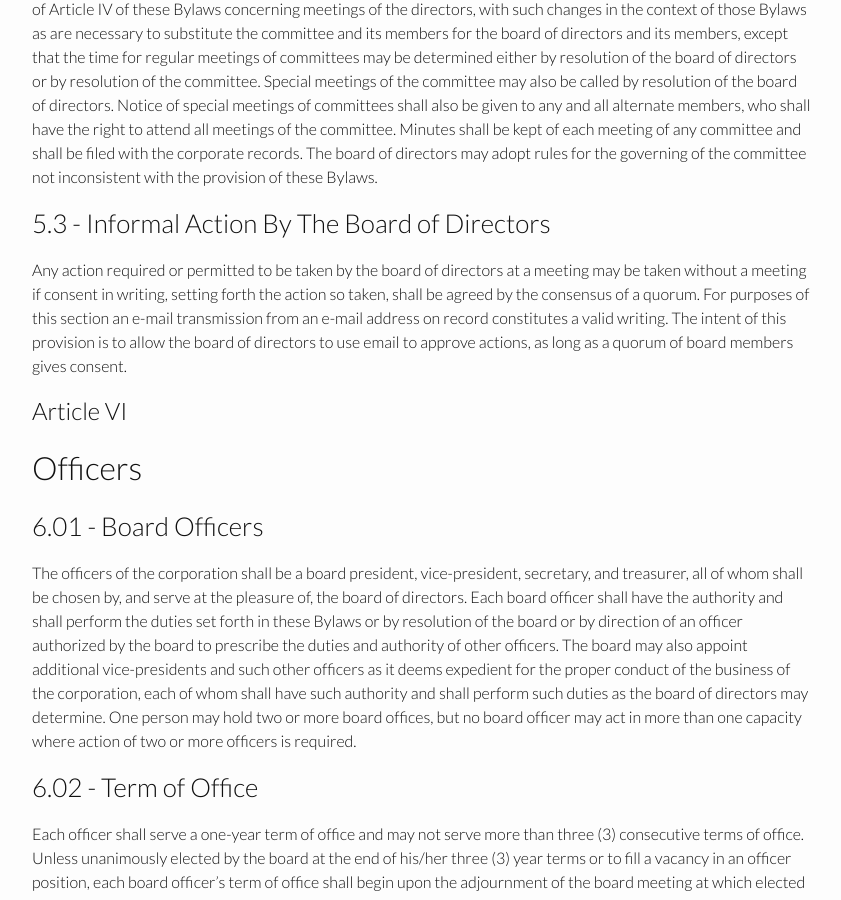
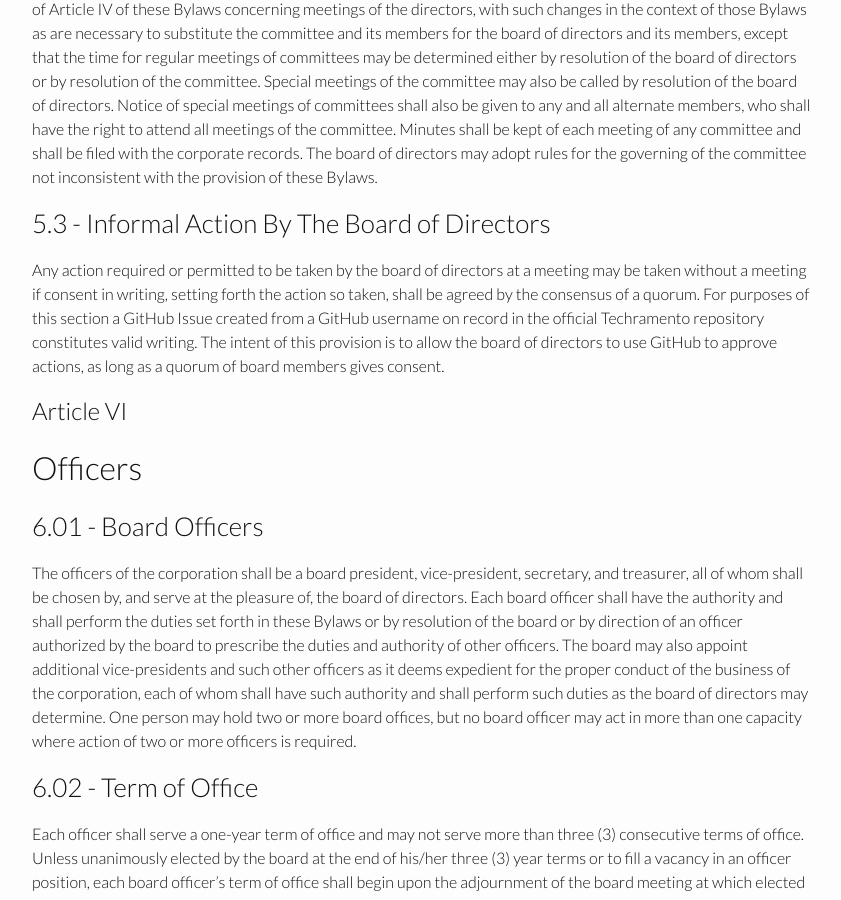
Before and after one commit to techramento/techramento.github.io, a Jekyll site: the page built from BYLAWS.md, in a window 1280 px wide and 900 px high, scrolled down 6274 px. Shown: the whole window, without its empty margins (218-1059 px from the left). Built offline with Jekyll 4.4.1, drawn with Linux system fonts in a browser that asks for light colours.

Commit message:
Change Informal Action requirements to allow GitHub Issues usage
As an open-source organization, we have chosen to prefer GitHub Issues as a
way to conduct business requiring board discussion or votes.

```diff
--- a/BYLAWS.md
+++ b/BYLAWS.md
@@ -194,7 +194,7 @@ Meetings and action of the committees shall be governed by and held and taken in
 
 ### 5.3 - Informal Action By The Board of Directors
 
-Any action required or permitted to be taken by the board of directors at a meeting may be taken without a meeting if consent in writing, setting forth the action so taken, shall be agreed by the consensus of a quorum.  For purposes of this section an e-mail transmission from an e-mail address on record constitutes a valid writing.  The intent of this provision is to allow the board of directors to use email to approve actions, as long as a quorum of board members gives consent.
+Any action required or permitted to be taken by the board of directors at a meeting may be taken without a meeting if consent in writing, setting forth the action so taken, shall be agreed by the consensus of a quorum.  For purposes of this section a GitHub Issue created from a GitHub username on record in the official {{ site.legal_title }} repository constitutes valid writing.  The intent of this provision is to allow the board of directors to use GitHub to approve actions, as long as a quorum of board members gives consent.
 
 # Article VI
 
```
